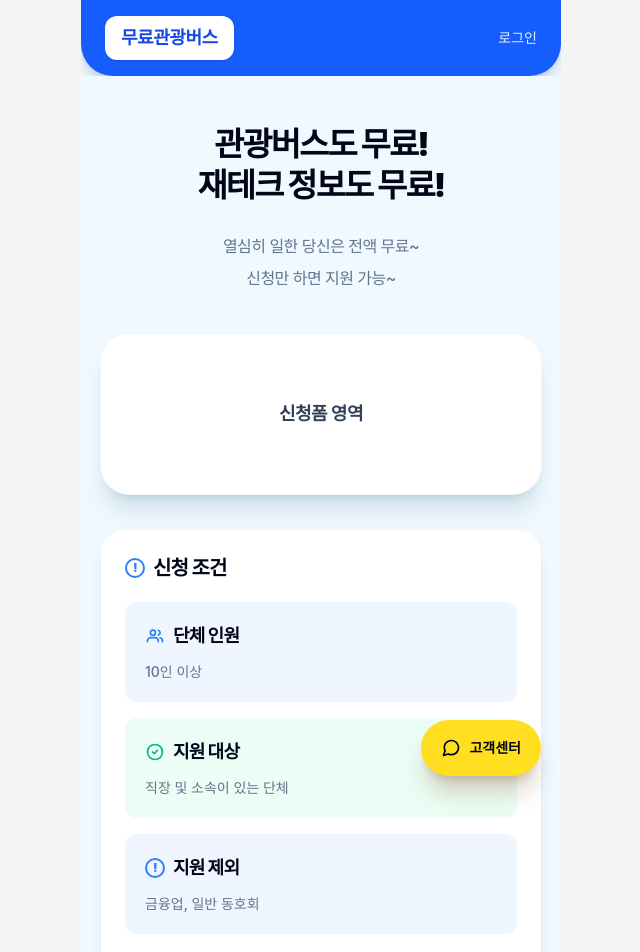
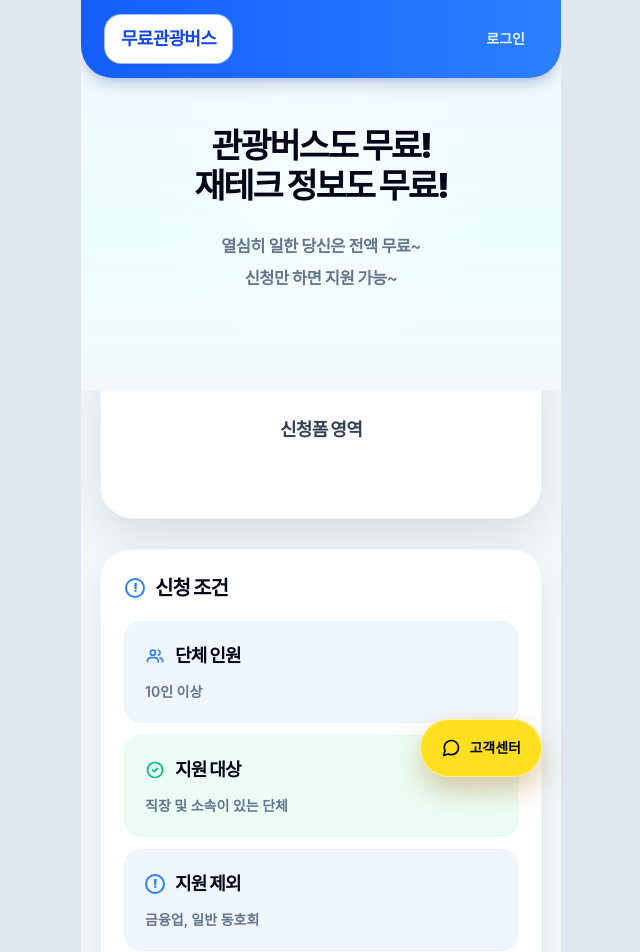
Before and after one commit to picassoautokr-pixel/free-tour-bus, a Next.js app: page / in a window 1280 px wide. Shown: the top 952 px of the page, without its empty margins (319-959 px from the left). Built offline with nearby package versions, Linux system fonts and the light colour scheme.

Commit message:
Enhance Home page and layout styling: updated background colors, improved header design, and refined text elements for better visual appeal and user experience.

```diff
--- a/app/layout.tsx
+++ b/app/layout.tsx
@@ -13,7 +13,7 @@ export default function RootLayout({
 }>) {
   return (
     <html lang="ko">
-      <body className="min-h-screen bg-zinc-100 text-zinc-950 antialiased">
+      <body className="min-h-screen bg-slate-200 text-zinc-950 antialiased">
         <div className="mx-auto min-h-screen w-full max-w-[480px] bg-white">
           {children}
         </div>
--- a/app/page.tsx
+++ b/app/page.tsx
@@ -1,51 +1,52 @@
 export default function Home() {
   return (
-    <main className="relative min-h-screen overflow-hidden bg-sky-50 pb-24">
-      <header className="flex h-[76px] items-center justify-between rounded-b-[2rem] bg-blue-600 px-6 text-white shadow-lg shadow-blue-900/20">
-        <h1 className="rounded-xl bg-white px-4 py-2 text-lg font-black tracking-tight text-blue-700 shadow-sm">
+    <main className="relative min-h-screen overflow-hidden bg-[#f3f8fb] pb-28">
+      <header className="relative z-10 flex h-[78px] items-center justify-between rounded-b-[2rem] bg-gradient-to-r from-blue-600 to-blue-500 px-6 text-white shadow-lg shadow-blue-900/20">
+        <h1 className="rounded-2xl bg-white px-4 py-2.5 text-lg font-black tracking-[-0.04em] text-blue-700 shadow-sm ring-1 ring-white/60">
           무료관광버스
         </h1>
         <button
           type="button"
-          className="text-sm font-medium text-white/90 underline-offset-4 hover:underline"
+          className="rounded-full px-3 py-2 text-sm font-semibold text-white/90 transition hover:bg-white/10 hover:text-white"
         >
           로그인
         </button>
       </header>
 
-      <section className="bg-sky-50 px-6 pb-20 pt-12 text-center">
-        <p className="text-[2.05rem] font-black leading-[1.25] tracking-[-0.055em] text-slate-950">
+      <section className="relative bg-gradient-to-b from-sky-50 via-cyan-50 to-[#f3f8fb] px-6 pb-24 pt-12 text-center">
+        <div className="pointer-events-none absolute left-1/2 top-8 h-44 w-44 -translate-x-1/2 rounded-full bg-white/70 blur-3xl" />
+        <p className="relative text-[2.12rem] font-black leading-[1.18] tracking-[-0.06em] text-slate-950">
           관광버스도 무료!
           <br />
           재테크 정보도 무료!
         </p>
-        <p className="mt-6 text-base font-medium leading-8 tracking-[-0.03em] text-slate-500">
+        <p className="relative mt-6 text-[1.03rem] font-semibold leading-8 tracking-[-0.035em] text-slate-500">
           열심히 일한 당신은 전액 무료~
           <br />
           신청만 하면 지원 가능~
         </p>
       </section>
 
-      <section className="-mt-10 px-5">
-        <div className="flex min-h-40 items-center justify-center rounded-[1.75rem] bg-white px-6 py-10 shadow-xl shadow-cyan-900/15 ring-1 ring-slate-100">
-          <p className="text-lg font-bold tracking-[-0.03em] text-slate-700">
+      <section className="-mt-12 px-5">
+        <div className="flex min-h-44 items-center justify-center rounded-[2rem] bg-white px-7 py-12 shadow-[0_18px_45px_rgba(15,23,42,0.12)] ring-1 ring-slate-100/80">
+          <p className="text-lg font-black tracking-[-0.04em] text-slate-700">
             신청폼 영역
           </p>
         </div>
       </section>
 
-      <section className="mt-9 px-5">
-        <div className="rounded-[1.5rem] bg-white p-6 shadow-lg shadow-cyan-900/10">
-          <h2 className="mb-5 flex items-center gap-2 text-xl font-black tracking-[-0.04em] text-slate-950">
+      <section className="mt-8 px-5">
+        <div className="rounded-[1.75rem] bg-white p-6 shadow-[0_14px_35px_rgba(15,23,42,0.08)] ring-1 ring-slate-100">
+          <h2 className="mb-5 flex items-center gap-2.5 text-xl font-black tracking-[-0.045em] text-slate-950">
             <span className="flex h-5 w-5 items-center justify-center rounded-full border-2 border-blue-500 text-xs font-black text-blue-500">
               !
             </span>
             신청 조건
           </h2>
 
-          <div className="space-y-4">
-            <div className="rounded-xl bg-blue-50 p-5">
-              <p className="flex items-center gap-2 text-lg font-black tracking-[-0.04em] text-slate-950">
+          <div className="space-y-3.5">
+            <div className="rounded-2xl bg-blue-50 p-5 ring-1 ring-blue-100/60">
+              <p className="flex items-center gap-2.5 text-lg font-black tracking-[-0.045em] text-slate-950">
                 <svg
                   aria-hidden="true"
                   className="h-5 w-5 text-blue-500"
@@ -62,11 +63,11 @@ export default function Home() {
                 </svg>
                 단체 인원
               </p>
-              <p className="mt-3 text-sm font-medium text-slate-500">10인 이상</p>
+              <p className="mt-3 text-sm font-semibold text-slate-500">10인 이상</p>
             </div>
 
-            <div className="rounded-xl bg-emerald-50 p-5">
-              <p className="flex items-center gap-2 text-lg font-black tracking-[-0.04em] text-slate-950">
+            <div className="rounded-2xl bg-emerald-50 p-5 ring-1 ring-emerald-100/70">
+              <p className="flex items-center gap-2.5 text-lg font-black tracking-[-0.045em] text-slate-950">
                 <svg
                   aria-hidden="true"
                   className="h-5 w-5 text-emerald-500"
@@ -83,25 +84,25 @@ export default function Home() {
                 </svg>
                 지원 대상
               </p>
-              <p className="mt-3 text-sm font-medium text-slate-500">
+              <p className="mt-3 text-sm font-semibold text-slate-500">
                 직장 및 소속이 있는 단체
               </p>
             </div>
 
-            <div className="rounded-xl bg-blue-50 p-5">
-              <p className="flex items-center gap-2 text-lg font-black tracking-[-0.04em] text-slate-950">
+            <div className="rounded-2xl bg-blue-50 p-5 ring-1 ring-blue-100/60">
+              <p className="flex items-center gap-2.5 text-lg font-black tracking-[-0.045em] text-slate-950">
                 <span className="flex h-5 w-5 items-center justify-center rounded-full border-2 border-blue-500 text-xs font-black text-blue-500">
                   !
                 </span>
                 지원 제외
               </p>
-              <p className="mt-3 text-sm font-medium text-slate-500">
+              <p className="mt-3 text-sm font-semibold text-slate-500">
                 금융업, 일반 동호회
               </p>
             </div>
           </div>
 
-          <p className="mt-5 text-center text-sm leading-6 text-slate-500">
+          <p className="mt-5 text-center text-sm font-medium leading-6 tracking-[-0.02em] text-slate-500">
             ※ 신청 후 관리자 심사를 거쳐 영업일 기준 3-5일 이내 결과를
             통보해드립니다
           </p>
@@ -110,7 +111,7 @@ export default function Home() {
 
       <button
         type="button"
-        className="fixed bottom-6 right-[max(1.25rem,calc((100vw-480px)/2+1.25rem))] z-50 flex h-14 items-center gap-2 rounded-full bg-yellow-300 px-5 text-sm font-black text-slate-950 shadow-xl shadow-yellow-900/25 transition hover:-translate-y-0.5 hover:bg-yellow-200 active:translate-y-0"
+        className="fixed bottom-6 right-[max(1.25rem,calc((100vw-480px)/2+1.25rem))] z-50 flex h-14 items-center gap-2 rounded-full bg-yellow-300 px-5 text-sm font-black text-slate-950 shadow-[0_14px_30px_rgba(161,98,7,0.35)] ring-1 ring-yellow-200 transition hover:-translate-y-1 hover:bg-yellow-200 active:translate-y-0"
       >
         <svg
           aria-hidden="true"
```
